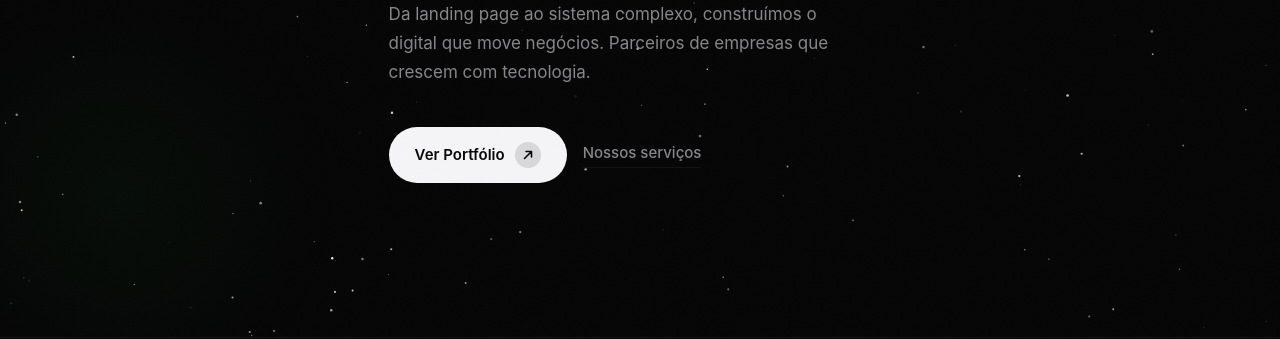
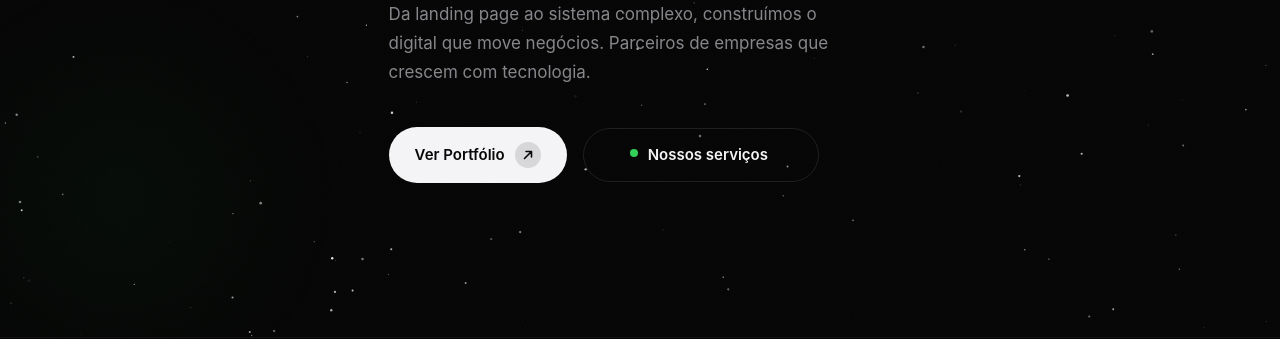
Before and after one commit to dukefissura/wedevteam, a website: page index.html in a window 1280 px wide. Shown: the part 463-802 px from the top of the page. Drawn offline with Linux system fonts and the light colour scheme.

Commit message:
feat: add Interactive Hover Button as vanilla CSS/HTML component (no React runtime in this static site); remove dead React/TSX scaffolding

```diff
--- a/index.html
+++ b/index.html
@@ -395,6 +395,62 @@
     }
     .btn-text-link:hover { color: var(--text-1); border-color: var(--border-mid); }
 
+    /* ============================================================
+       INTERACTIVE HOVER BUTTON — vanilla port (no framework needed)
+    ============================================================ */
+    .ihb {
+      position: relative;
+      display: inline-flex;
+      align-items: center;
+      justify-content: center;
+      overflow: hidden;
+      width: 236px;
+      padding: 14px 12px;
+      border-radius: 100px;
+      border: 1px solid var(--border-mid);
+      background: transparent;
+      cursor: pointer;
+      text-decoration: none;
+      white-space: nowrap;
+      font-family: var(--font-b);
+      font-size: 15px;
+      font-weight: 600;
+      color: var(--text-1);
+      flex-shrink: 0;
+    }
+    .ihb-label {
+      display: inline-block;
+      white-space: nowrap;
+      transform: translateX(6%);
+      transition: transform 0.3s var(--ease-spring), opacity 0.3s ease;
+    }
+    .ihb-fill {
+      position: absolute;
+      inset: 0;
+      z-index: 2;
+      display: flex;
+      align-items: center;
+      justify-content: center;
+      gap: 8px;
+      white-space: nowrap;
+      color: #060606;
+      opacity: 0;
+      transform: translateX(140%);
+      transition: transform 0.3s var(--ease-spring), opacity 0.3s ease;
+    }
+    .ihb-fill svg { width: 14px; height: 14px; }
+    .ihb-dot {
+      position: absolute;
+      left: 20%; top: 40%;
+      width: 8px; height: 8px;
+      border-radius: 50%;
+      background: var(--accent-green);
+      transition: all 0.35s var(--ease-spring);
+    }
+    .ihb:hover .ihb-label { transform: translateX(140%); opacity: 0; }
+    .ihb:hover .ihb-fill  { transform: translateX(0); opacity: 1; }
+    .ihb:hover .ihb-dot   { left: 0; top: 0; width: 100%; height: 100%; border-radius: 100px; }
+
     /* HERO — Visual (Double-Bezel product) */
     .hero-visual { position: relative; }
 
@@ -1660,7 +1716,16 @@
                 </svg>
               </span>
             </a>
-            <a href="#features" class="btn-text-link">Nossos serviços</a>
+            <a href="#features" class="ihb" aria-label="Ver nossos serviços">
+              <span class="ihb-label">Nossos serviços</span>
+              <span class="ihb-fill" aria-hidden="true">
+                Nossos serviços
+                <svg viewBox="0 0 12 12" fill="none" stroke="currentColor" stroke-width="1.6" stroke-linecap="round" stroke-linejoin="round">
+                  <path d="M2.5 9.5L9.5 2.5M9.5 2.5H4M9.5 2.5V8"/>
+                </svg>
+              </span>
+              <span class="ihb-dot" aria-hidden="true"></span>
+            </a>
           </div>
         </div>
 
```
Also changed, not shown: 1 other file.
